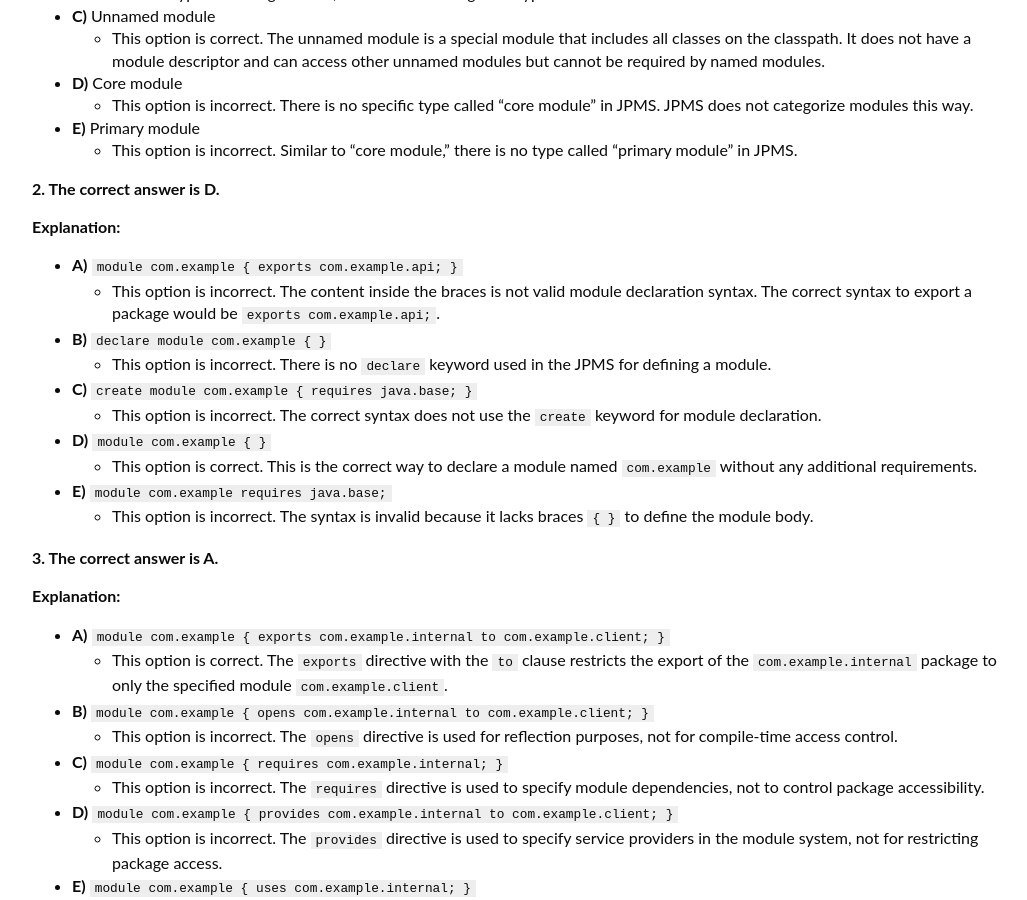
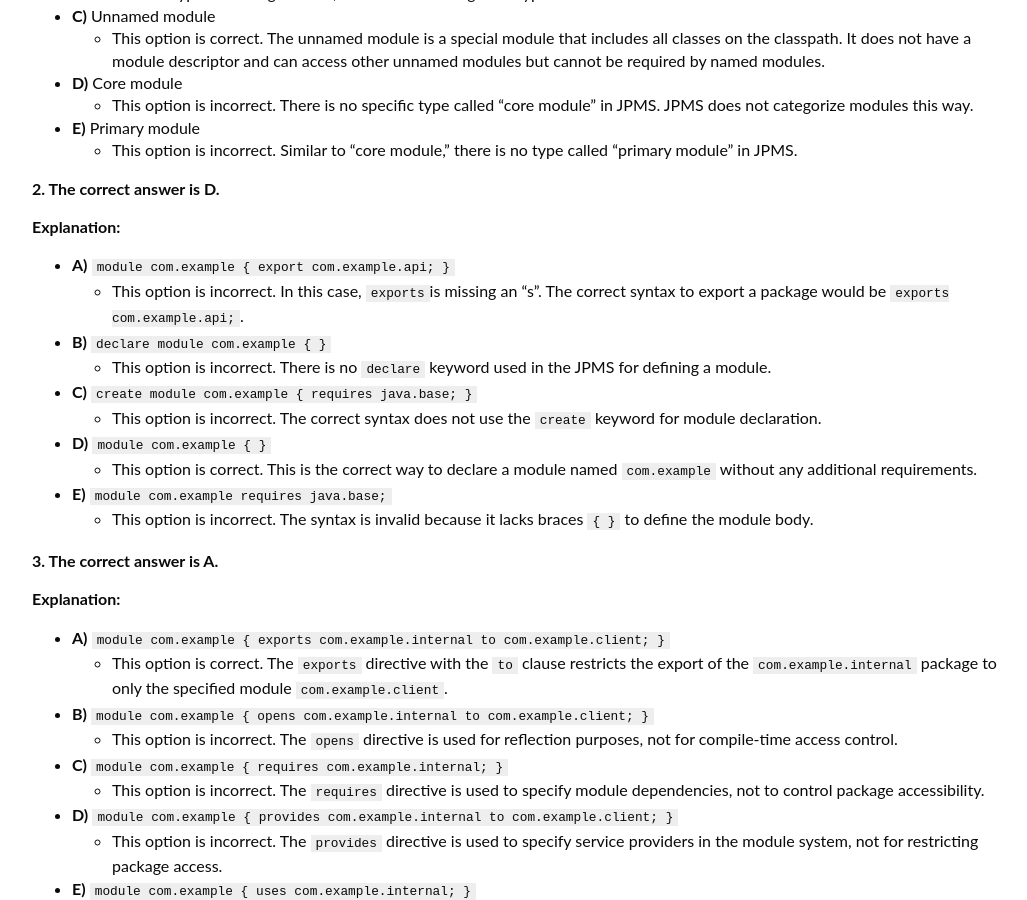
Before and after one commit to eh3rrera/ocpj17-book, a Jekyll site: the page built from ch13a.md, in a window 1280 px wide and 900 px high, scrolled down 741 px. Shown: the whole window, without its empty margins (123-1150 px from the left). Built offline with Jekyll 4.4.1, drawn with Linux system fonts in a browser that asks for light colours; nearby versions of some CDN libraries.

Commit message:
Fix option A, question 2, chapter 13

```diff
--- a/ch13a.md
+++ b/ch13a.md
@@ -34,8 +34,8 @@ exam_objectives:
 
 **Explanation:**
 
-- **A)** `module com.example { exports com.example.api; }`
-  - This option is incorrect. The content inside the braces is not valid module declaration syntax. The correct syntax to export a package would be `exports com.example.api;`.
+- **A)** `module com.example { export com.example.api; }`
+  - This option is incorrect. In this case, `exports`is missing an "s". The correct syntax to export a package would be `exports com.example.api;`.
 
 - **B)** `declare module com.example { }`
   - This option is incorrect. There is no `declare` keyword used in the JPMS for defining a module.
```
Also changed, not shown: ch13.md (+1 -1 lines).
